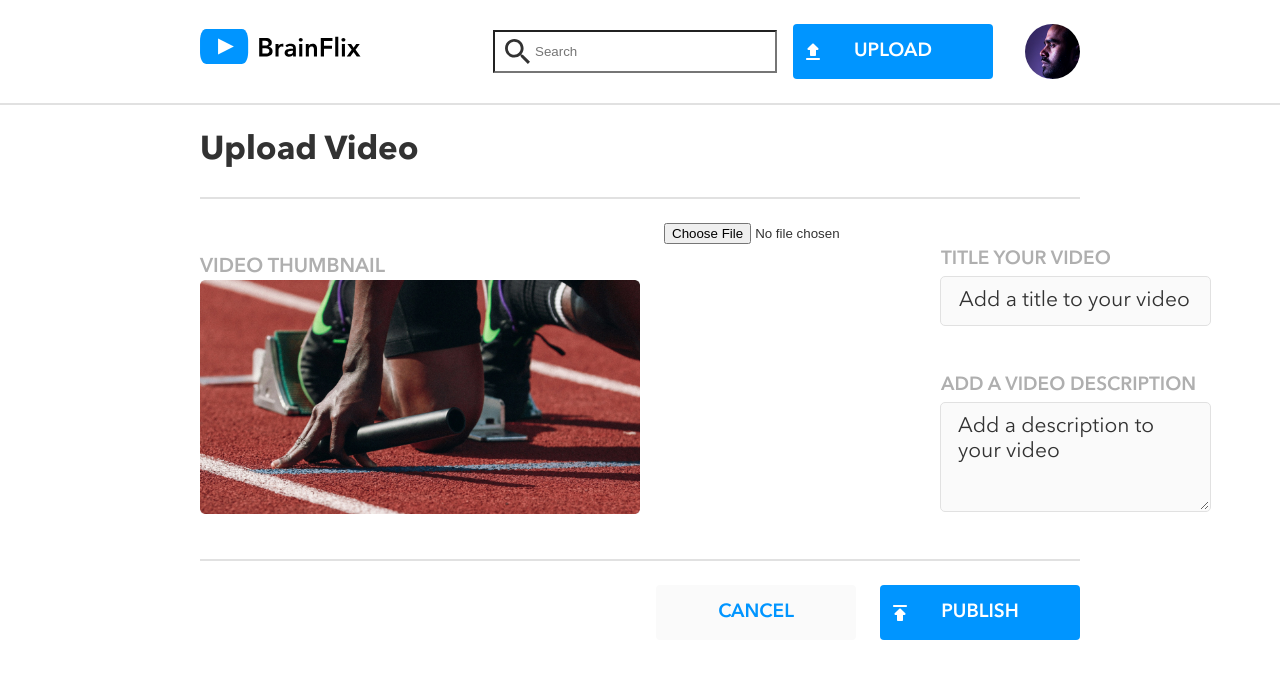
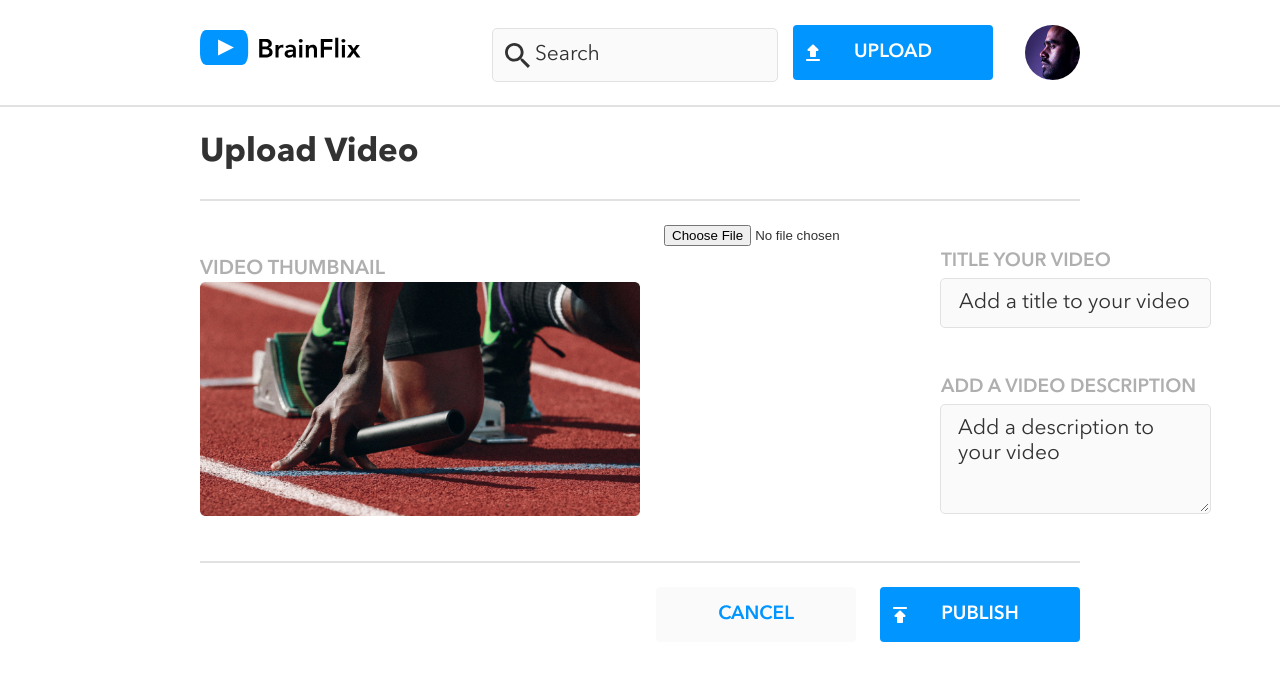
Before and after one commit to nicmart-dev/brainflix, a React (Create React App) app: page /upload in a window 1280 px wide. Shown: the top 680 px of the page. Built offline with nearby package versions, Linux system fonts and the light colour scheme.

Commit message:
refactor site header search form to use form component and reuse form field input style

```diff
--- a/src/components/Form/Form.jsx
+++ b/src/components/Form/Form.jsx
@@ -17,6 +17,8 @@ import { useNavigate } from "react-router-dom"; // for the notifyNav function
 import VideoTitleField from "../FormFields/VideoTitleField";
 import VideoDescField from "../FormFields/VideoDescField";
 import CommentTextField from "../FormFields/CommentTextField";
+import SiteHeaderSearchField from "../FormFields/SiteHeaderSearchField";
+
 import SubmitBtn from "../Buttons/SubmitBtn";
 import CancelBtn from "../Buttons/CancelBtn";
 
@@ -49,6 +51,10 @@ function Form({
     let route; // initialize variable that will set nav location based on cta
 
     try {
+      if (cta === "query") {
+        // Do nothing, search functionality not implemented
+        formData.preventDefault();
+      }
       if (cta === "publish") {
         // Constructs a new video object to pass to api as body
         const videoBody = {
@@ -176,6 +182,16 @@ function Form({
           <SubmitBtn label={cta} />
         </div>
       )}
+      {cta === "query" && (
+        <>
+          <SiteHeaderSearchField
+            register={register}
+            resetFlag={resetFlag}
+            setResetFlag={setResetFlag}
+            errors={errors}
+          />
+        </>
+      )}
     </form>
   );
 }
--- a/src/components/Form/Form.scss
+++ b/src/components/Form/Form.scss
@@ -52,3 +52,11 @@
     align-items: flex-end;
   }
 }
+
+.form--query {
+  order: 2;
+  flex: 1; // use all available space
+  @include tablet {
+    flex: 0 40%;
+  }
+}
--- a/src/components/FormField/FormField.scss
+++ b/src/components/FormField/FormField.scss
@@ -19,13 +19,6 @@
 
   &__alert {
     color: $color-error;
-  }
-  /* field outline and animation.
-Note: Increase specificity of .form-field--error
-so it overrides pseudo-classes at input/textarea in index.sass
-*/
-  &--error {
-    @include field-error;
   }
 
   &__input,
@@ -58,11 +51,6 @@ so it overrides pseudo-classes at input/textarea in index.sass
         font-size: $body-copy-font-size-tablet;
       }
     }
-    /*   only show required field error state if empty on submit,
-  and not browser load */
-    &:user-invalid {
-      @include field-error;
-    }
   }
 
   &__textarea {
@@ -78,4 +66,23 @@ so it overrides pseudo-classes at input/textarea in index.sass
       height: $form-field-height-tablet;
     }
   }
+  &--query {
+    width: $form-field-minwidth;
+    color: $icon-txt-search-color;
+    padding: $form-field-padding;
+    padding-left: $padding-xl;
+    background-image: url("../../assets/icons/search.svg");
+    background-repeat: no-repeat;
+    background-size: 1.5625rem;
+    background-position: 0.625rem center;
+    width: 100%;
+  }
+
+  /* field outline and animation.
+Note: Increase specificity of .form-field--error
+so it overrides pseudo-classes at input/textarea in index.sass
+*/
+  &--error {
+    @include field-error;
+  }
 }
--- /dev/null
+++ b/src/components/FormFields/SiteHeaderSearchField.jsx
@@ -0,0 +1,23 @@
+import React from "react";
+import FormField from "../FormField/FormField";
+
+/* input title field only for upload page */
+const SiteHeaderSearchField = ({
+  register,
+  resetFlag,
+  setResetFlag,
+  errors,
+}) => (
+  <FormField
+    name="query"
+    label=""
+    placeholder="Search"
+    register={register}
+    type="input"
+    resetValue={resetFlag}
+    setResetFlag={setResetFlag}
+    errors={errors}
+  />
+);
+
+export default SiteHeaderSearchField;
--- a/src/components/SiteHeader/SiteHeader.jsx
+++ b/src/components/SiteHeader/SiteHeader.jsx
@@ -3,6 +3,7 @@ import "./SiteHeader.scss";
 // Import avatar and cta button components
 import Avatar from "../Avatar/Avatar";
 import Button from "../Button/Button";
+import Form from "../Form/Form";
 
 // import logo image to display
 import logo from "../../assets/logo/BrainFlix-logo.svg";
@@ -10,10 +11,6 @@ import logo from "../../assets/logo/BrainFlix-logo.svg";
 import { Link, useLocation } from "react-router-dom";
 
 function SiteHeader() {
-  function search(formData) {
-    formData.preventDefault();
-  }
-
   // check current location to only display line divider in upload page
   const location = useLocation();
   const currentPath = location.pathname;
@@ -26,14 +23,7 @@ function SiteHeader() {
         <img src={logo} alt="site logo" className="site-header__logo" />
       </Link>
       <nav className="site-header__nav">
-        <form onSubmit={search} className="site-header__form">
-          <input
-            name="query"
-            placeholder="Search"
-            className="site-header__search"
-            type="search"
-          />
-        </form>
+        <Form cta="query" />
         <div className="site-header__avatar-container">
           <Avatar isLoggedIn={true} />
         </div>
--- a/src/components/SiteHeader/SiteHeader.scss
+++ b/src/components/SiteHeader/SiteHeader.scss
@@ -41,13 +41,6 @@
     }
   }
 
-  &__form {
-    order: 2;
-    flex: 1; // use all available space
-    @include tablet {
-      flex: 0 40%;
-    }
-  }
   &__avatar-container {
     order: 3;
     padding-left: $padding-between-components;
@@ -72,17 +65,6 @@
       padding-left: $padding-between-components;
     }
   }
-  &__search {
-    width: $form-field-minwidth;
-    color: $icon-txt-search-color;
-    padding: $form-field-padding;
-    padding-left: $padding-xl;
-    background-image: url("../../assets/icons/search.svg");
-    background-repeat: no-repeat;
-    background-size: 1.5625rem;
-    background-position: 0.625rem center;
-    width: 100%;
-  }
 }
 
 //show line divider but only if header is on upload page
```
